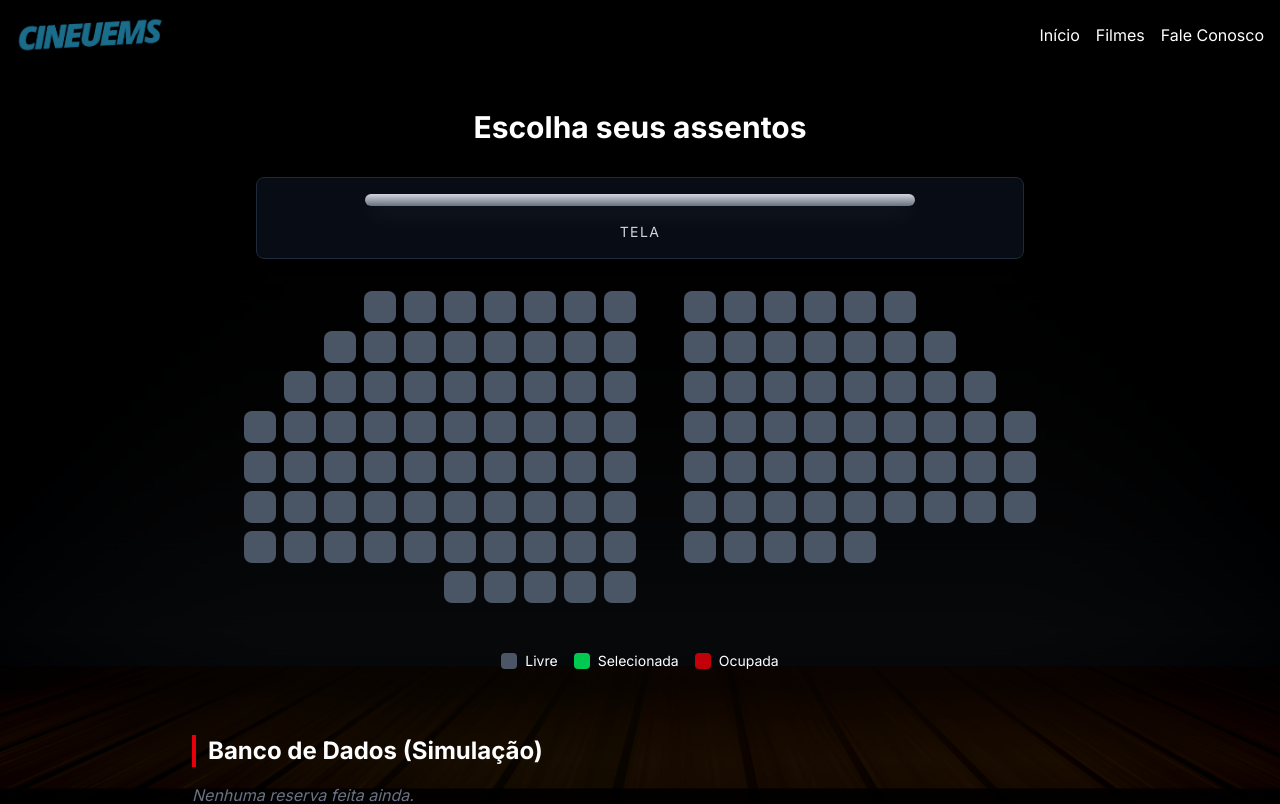
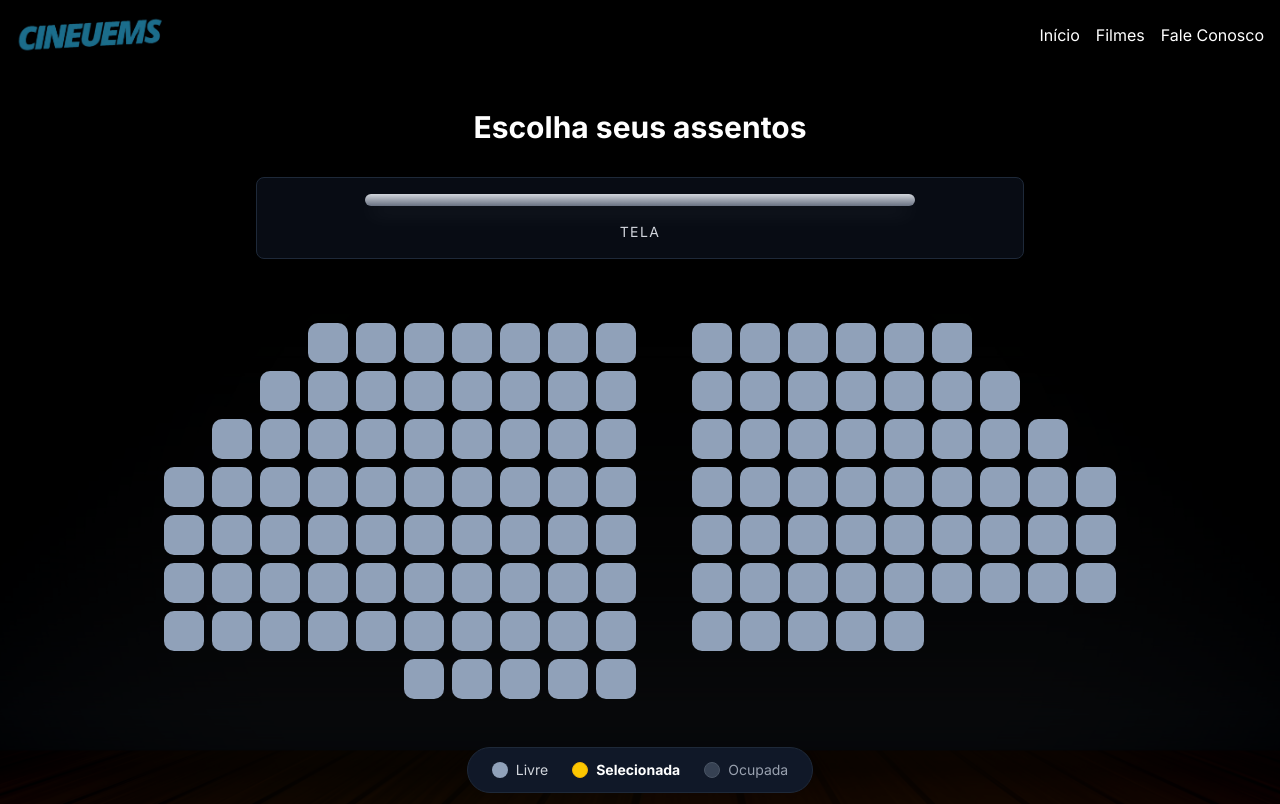
Before and after one commit to Gabrielporfiri0/absolutecinema, a Next.js app: page /filme/1 in a window 1280 px wide. Shown: the top 804 px of the page. Built offline with nearby package versions, Linux system fonts and the light colour scheme.

Commit message:
Ajustei a página dos assentos para o usuario visualizar numericamente qual sua cadeira

```diff
--- a/app/components/SeatPicker.tsx
+++ b/app/components/SeatPicker.tsx
@@ -1,30 +1,25 @@
 'use client';
 
-import { useState } from 'react';
+import { useState, useMemo } from 'react';
 
-// --- FUNÇÕES UTILITÁRIAS (Helpers) ---
+// --- FUNÇÕES UTILITÁRIAS ---
 
-// 1. Formata o CPF visualmente (000.000.000-00)
 const mascaraCPF = (valor: string) => {
   return valor
-    .replace(/\D/g, '') // Remove tudo o que não é dígito
-    .replace(/(\d{3})(\d)/, '$1.$2') // Coloca ponto após o 3º digito
-    .replace(/(\d{3})(\d)/, '$1.$2') // Coloca ponto após o 6º digito
-    .replace(/(\d{3})(\d{1,2})/, '$1-$2') // Coloca traço após o 9º digito
-    .replace(/(-\d{2})\d+?$/, '$1'); // Impede digitar mais que 11 dígitos
+    .replace(/\D/g, '')
+    .replace(/(\d{3})(\d)/, '$1.$2')
+    .replace(/(\d{3})(\d)/, '$1.$2')
+    .replace(/(\d{3})(\d{1,2})/, '$1-$2')
+    .replace(/(-\d{2})\d+?$/, '$1');
 };
 
-// 2. Valida matematicamente se o CPF é real
 const validarCPF = (cpf: string) => {
-  const strCPF = cpf.replace(/[^\d]+/g, ''); // Remove pontos e traços
+  const strCPF = cpf.replace(/[^\d]+/g, '');
   if (strCPF === '') return false;
-
-  // Elimina CPFs invalidos conhecidos (ex: 111.111.111-11)
   if (strCPF.length !== 11 || /^(\d)\1{10}$/.test(strCPF)) return false;
 
-  let soma;
+  let soma = 0;
   let resto;
-  soma = 0;
 
   for (let i = 1; i <= 9; i++)
     soma = soma + parseInt(strCPF.substring(i - 1, i)) * (11 - i);
@@ -44,16 +39,18 @@ const validarCPF = (cpf: string) => {
   return true;
 };
 
-// --- COMPONENTE PRINCIPAL ---
+// --- CONFIGURAÇÃO DO LAYOUT ---
 
 type Reserva = {
   id: number;
   nome: string;
   cpf: string;
   assentos: string[];
+  numerosAssentos: number[];
   data: string;
 };
 
+// 'l' = livre, 'u' = ocupada, '1' = corredor (invisível)
 const layoutInicial = [
   ['l','l', 'l', 'l', 'l', 'l', 'l', '1', 'l', 'l', 'l', 'l', 'l', 'l'],
   ['l','l','l', 'l', 'l', 'l', 'l', 'l', '1', 'l', 'l', 'l', 'l', 'l', 'l', 'l'],
@@ -72,7 +69,26 @@ export default function SeatPicker() {
   const [cpf, setCpf] = useState('');
   const [reservas, setReservas] = useState<Reserva[]>([]);
 
-  // Atualiza o CPF aplicando a máscara
+  // --- LÓGICA DE NUMERAÇÃO DE CADEIRAS ---
+  // Memoizamos isso para não recalcular toda hora.
+  const mapaDeNumeros = useMemo(() => {
+    const mapa: Record<string, number> = {};
+    let contador = 1;
+
+    // Iteramos do COMEÇO (topo/perto da tela) para o final
+    for (let i = 0; i < layoutInicial.length; i++) {
+      // Iteramos da esquerda para a direita na linha
+      for (let j = 0; j < layoutInicial[i].length; j++) {
+        // Se não for corredor ('1'), ganha um número
+        if (layoutInicial[i][j] !== '1') {
+          mapa[`${i}-${j}`] = contador;
+          contador++;
+        }
+      }
+    }
+    return mapa;
+  }, []);
+
   const handleChangeCpf = (e: React.ChangeEvent<HTMLInputElement>) => {
     setCpf(mascaraCPF(e.target.value));
   };
@@ -86,17 +102,13 @@ export default function SeatPicker() {
 
     const seatId = `${fileira}-${assento}`;
 
-    // Se o assento já está selecionado, removemos ele (sempre permitido)
     if (selecionadas.includes(seatId)) {
       setSelecionadas(selecionadas.filter(id => id !== seatId));
     } else {
-      // Tenta selecionar um NOVO assento
-      // VERIFICAÇÃO DE LIMITE AQUI:
       if (selecionadas.length >= 4) {
         alert("Você atingiu o limite máximo de 4 assentos por reserva.");
         return;
       }
-
       setSelecionadas([...selecionadas, seatId]);
     }
   };
@@ -104,40 +116,36 @@ export default function SeatPicker() {
   const handleConfirmarReserva = (e: React.FormEvent) => {
     e.preventDefault();
 
-    // 1. Validação de preenchimento básico
     if (!nome || !cpf) {
       alert("Por favor, preencha nome e CPF.");
       return;
     }
 
-    // 2. Validação Matemática do CPF
     if (!validarCPF(cpf)) {
-      alert("CPF Inválido! Por favor verifique o número.");
+      alert("CPF Inválido!");
       return;
     }
 
-    // 3. Validação de Unicidade
-    // Verifica se o CPF já existe na lista de reservas
     const cpfJaExiste = reservas.some((reserva) => reserva.cpf === cpf);
-
     if (cpfJaExiste) {
       alert("ERRO: Este CPF já possui uma reserva ativa!");
-      return; // Para a execução aqui
+      return;
     }
 
-    // --- Se passou por tudo, salva a reserva ---
+    // Pega os números reais das cadeiras para salvar
+    const numerosDasCadeiras = selecionadas.map(id => mapaDeNumeros[id]).sort((a, b) => a - b);
 
     const novaReserva: Reserva = {
       id: Date.now(),
       nome,
       cpf,
       assentos: selecionadas,
+      numerosAssentos: numerosDasCadeiras,
       data: new Date().toLocaleString()
     };
 
     setReservas([...reservas, novaReserva]);
 
-    // Atualiza visualmente as cadeiras para 'Ocupadas'
     const novasFileiras = [...fileiras];
     selecionadas.forEach(seat => {
       const [f, a] = seat.split('-').map(Number);
@@ -146,64 +154,90 @@ export default function SeatPicker() {
     });
     setFileiras(novasFileiras);
 
-    // Limpa
     setSelecionadas([]);
     setNome('');
     setCpf('');
-    alert("Reserva realizada com sucesso!");
+    alert(`Reserva confirmada! Assentos: ${numerosDasCadeiras.join(', ')}`);
   };
 
   const getSeatClass = (seatId: string, status: string) => {
-    if (status === 'u') return 'bg-red-700 cursor-not-allowed';
-    if (status === '1') return 'invisible';
-    if (selecionadas.includes(seatId)) return 'bg-green-500';
-    return 'bg-gray-600 hover:bg-gray-500';
+    if (status === 'u') return 'bg-gray-700 cursor-not-allowed border border-gray-600'; // Ocupada
+    if (status === '1') return 'invisible'; // Corredor
+
+    if (selecionadas.includes(seatId)) {
+      // SELECIONADA
+      return 'bg-yellow-400 text-black font-bold border border-yellow-500 shadow-[0_0_10px_rgba(250,204,21,0.5)]';
+    }
+
+    // LIVRE
+    return 'bg-slate-400 hover:bg-slate-300 text-transparent hover:text-gray-600 transition-all duration-200';
   };
 
   return (
-<div className="flex flex-col items-center w-full max-w-4xl mx-auto">
+    <div className="flex flex-col items-center w-full max-w-4xl mx-auto py-8">
 
-      {/* --- INÍCIO DA PARTE ALTERADA --- */}
 
-      {/* 1. Wrapper Externo: Cria a barra de rolagem (scroll) se precisar */}
-      <div className="w-full overflow-x-auto pb-8 mb-4 no-scrollbar">
 
-        {/* 2. Wrapper Interno: min-w-max força os assentos a terem o tamanho real,
-               impedindo que fiquem espremidos no celular */}
-        <div className="min-w-max flex flex-col gap-2 items-center mx-auto px-4">
-
-          {/* Renderização das Fileiras */}
+      {/* CADEIRAS */}
+      <div className="flex flex-col gap-2 mb-12 relative">
         {fileiras.map((fileira, fIndex) => (
           <div key={fIndex} className="flex gap-2 justify-center">
             {fileira.map((status, aIndex) => {
               const seatId = `${fIndex}-${aIndex}`;
+              const numeroAssento = mapaDeNumeros[seatId];
+              const isSelected = selecionadas.includes(seatId);
+
               return (
                 <div
                   key={aIndex}
-                    className={`w-8 h-8 rounded-md cursor-pointer flex items-center justify-center text-xs text-transparent transition-transform hover:scale-110 ${getSeatClass(seatId, status)}`}
+                  className={`
+                    w-8 h-8 md:w-10 md:h-10 rounded-full md:rounded-lg
+                    flex items-center justify-center text-xs md:text-sm select-none
+                    ${getSeatClass(seatId, status)}
+                  `}
                   onClick={() => handleSeatClick(fIndex, aIndex, status)}
-                  />
+                  title={`Assento ${numeroAssento}`}
+                >
+                  {(isSelected) && numeroAssento}
+                </div>
               );
             })}
           </div>
         ))}
+      </div>
 
+      {/* LEGENDA */}
+      <div className="flex gap-6 mb-8 text-sm bg-gray-900 px-6 py-3 rounded-full border border-gray-800">
+        <div className="flex items-center gap-2">
+          <div className="w-4 h-4 rounded-full bg-slate-400"></div>
+          <span className="text-gray-300">Livre</span>
+        </div>
+        <div className="flex items-center gap-2">
+          <div className="w-4 h-4 rounded-full bg-yellow-400 border border-yellow-500"></div>
+          <span className="text-white font-bold">Selecionada</span>
+        </div>
+        <div className="flex items-center gap-2">
+          <div className="w-4 h-4 rounded-full bg-gray-700 border border-gray-600"></div>
+          <span className="text-gray-400">Ocupada</span>
         </div>
       </div>
 
-      <div className="flex gap-4 mb-8 text-sm">
-        <div className="flex items-center gap-2"><div className="w-4 h-4 rounded bg-gray-600"></div> Livre</div>
-        <div className="flex items-center gap-2"><div className="w-4 h-4 rounded bg-green-500"></div> Selecionada</div>
-        <div className="flex items-center gap-2"><div className="w-4 h-4 rounded bg-red-700"></div> Ocupada</div>
+      {/* FORMULÁRIO */}
+      {selecionadas.length > 0 && (
+        <form onSubmit={handleConfirmarReserva} className="bg-gray-800 p-6 rounded-lg shadow-2xl border border-gray-700 w-full max-w-md mb-8 animation-fade-in">
+          <h3 className="text-xl font-bold mb-4 text-white flex items-center gap-2">
+            <span className="text-yellow-400">🎟️</span> Confirmar Reserva
+          </h3>
+
+          <div className="mb-4 bg-gray-900 p-3 rounded border border-gray-700">
+            <p className="text-sm text-gray-400 mb-1">Assentos Escolhidos:</p>
+            <div className="flex flex-wrap gap-2">
+              {selecionadas.map(id => (
+                <span key={id} className="bg-yellow-400 text-black text-xs font-bold px-2 py-1 rounded">
+                  #{mapaDeNumeros[id]}
+                </span>
+              ))}
             </div>
-
-      {/* Formulário */}
-      {selecionadas.length > 0 && (
-        <form onSubmit={handleConfirmarReserva} className="bg-gray-800 p-6 rounded-lg shadow-lg w-full max-w-md mb-8">
-          <h3 className="text-xl font-bold mb-4 text-white">Dados da Reserva</h3>
-
-          <div className="mb-4">
-            <p className="text-sm text-gray-400 mb-2">Assentos: <span className="text-white font-mono">{selecionadas.join(', ')}</span></p>
           </div>
 
           <div className="space-y-4">
@@ -213,8 +247,8 @@ export default function SeatPicker() {
                 type="text"
                 value={nome}
                 onChange={(e) => setNome(e.target.value)}
-                className="w-full p-2 rounded bg-gray-700 text-white border border-gray-600 focus:border-red-500 outline-none"
-                placeholder="Fulano Ciclano Bertlano"
+                className="w-full p-2 rounded bg-black text-white border border-gray-600 focus:border-yellow-400 outline-none transition-colors"
+                placeholder="Ex: João da Silva"
                 required
               />
             </div>
@@ -223,50 +257,47 @@ export default function SeatPicker() {
               <input
                 type="text"
                 value={cpf}
-                // Usamos o handle específico para aplicar a máscara
                 onChange={handleChangeCpf}
-                maxLength={14} // 11 digitos + 3 simbolos
-                className="w-full p-2 rounded bg-gray-700 text-white border border-gray-600 focus:border-red-500 outline-none"
+                maxLength={14}
+                className="w-full p-2 rounded bg-black text-white border border-gray-600 focus:border-yellow-400 outline-none transition-colors"
                 placeholder="000.000.000-00"
                 required
               />
             </div>
 
-            <button type="submit" className="w-full bg-red-600 py-3 rounded font-bold text-white hover:bg-red-700 transition">
-              Confirmar e Salvar
+            <button type="submit" className="w-full bg-yellow-400 hover:bg-yellow-300 text-black font-bold py-3 rounded transition-all transform active:scale-95 shadow-lg">
+              Confirmar Reserva
             </button>
           </div>
         </form>
       )}
 
-      {/* Tabela */}
-      <div className="w-full mt-8">
-        <h2 className="text-2xl font-bold mb-4 text-left border-l-4 border-red-600 pl-3">
-          Banco de Dados (Simulação)
+      {/* TABELA ADMIN (Simulação) */}
+      <div className="w-full mt-8 border-t border-gray-800 pt-8">
+        <h2 className="text-xl font-bold mb-4 text-gray-400">
+          Simulação de Banco de Dados
         </h2>
 
         {reservas.length === 0 ? (
-          <p className="text-gray-500 italic">Nenhuma reserva feita ainda.</p>
+          <p className="text-gray-600 italic text-sm">Nenhuma reserva feita ainda.</p>
         ) : (
-          <div className="overflow-x-auto">
-            <table className="w-full text-left border-collapse bg-gray-900 rounded-lg overflow-hidden">
-              <thead className="bg-gray-800 text-gray-300">
+          <div className="overflow-x-auto rounded-lg border border-gray-700">
+            <table className="w-full text-left bg-gray-900">
+              <thead className="bg-black text-gray-400 text-xs uppercase">
                 <tr>
-                  <th className="p-3">ID</th>
                   <th className="p-3">Nome</th>
                   <th className="p-3">CPF</th>
-                  <th className="p-3">Assentos</th>
-                  <th className="p-3">Data/Hora</th>
+                  <th className="p-3">Assentos (Nº)</th>
                 </tr>
               </thead>
-              <tbody className="text-gray-400">
+              <tbody className="text-gray-300 text-sm">
                 {reservas.map((reserva) => (
-                  <tr key={reserva.id} className="border-b border-gray-800 hover:bg-gray-800/50">
-                    <td className="p-3 font-mono text-xs">{reserva.id}</td>
+                  <tr key={reserva.id} className="border-t border-gray-800 hover:bg-gray-800">
                     <td className="p-3">{reserva.nome}</td>
-                    <td className="p-3">{reserva.cpf}</td>
-                    <td className="p-3">{reserva.assentos.join(', ')}</td>
-                    <td className="p-3 text-sm">{reserva.data}</td>
+                    <td className="p-3 font-mono">{reserva.cpf}</td>
+                    <td className="p-3 text-yellow-400 font-bold">
+                      {reserva.numerosAssentos.join(', ')}
+                    </td>
                   </tr>
                 ))}
               </tbody>
```
Lines whose indentation alone changed are shown as unchanged.
